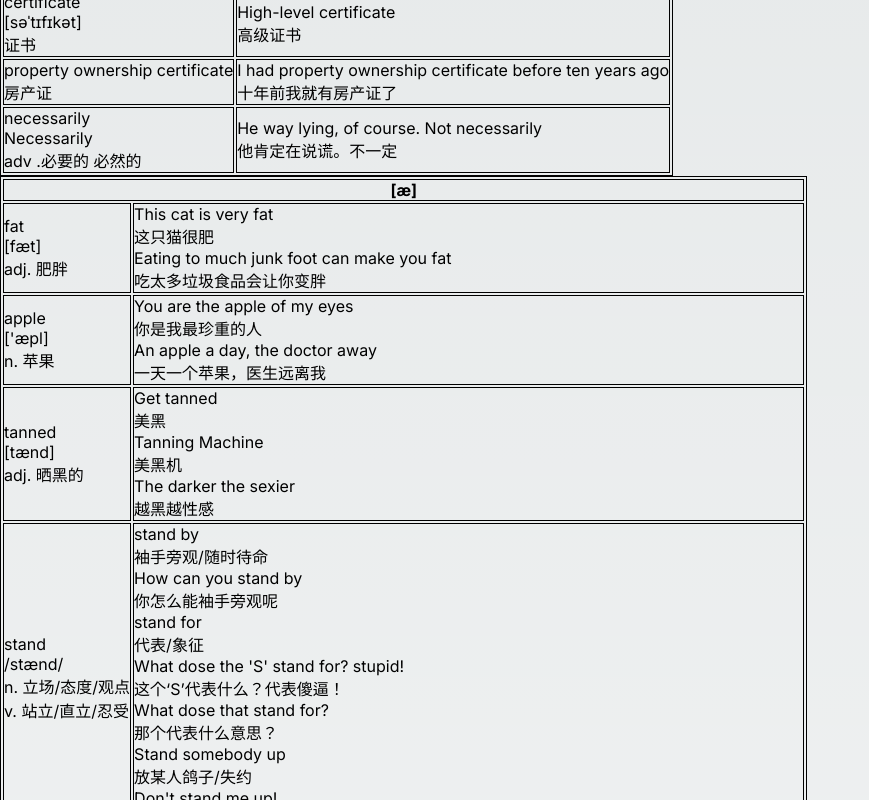
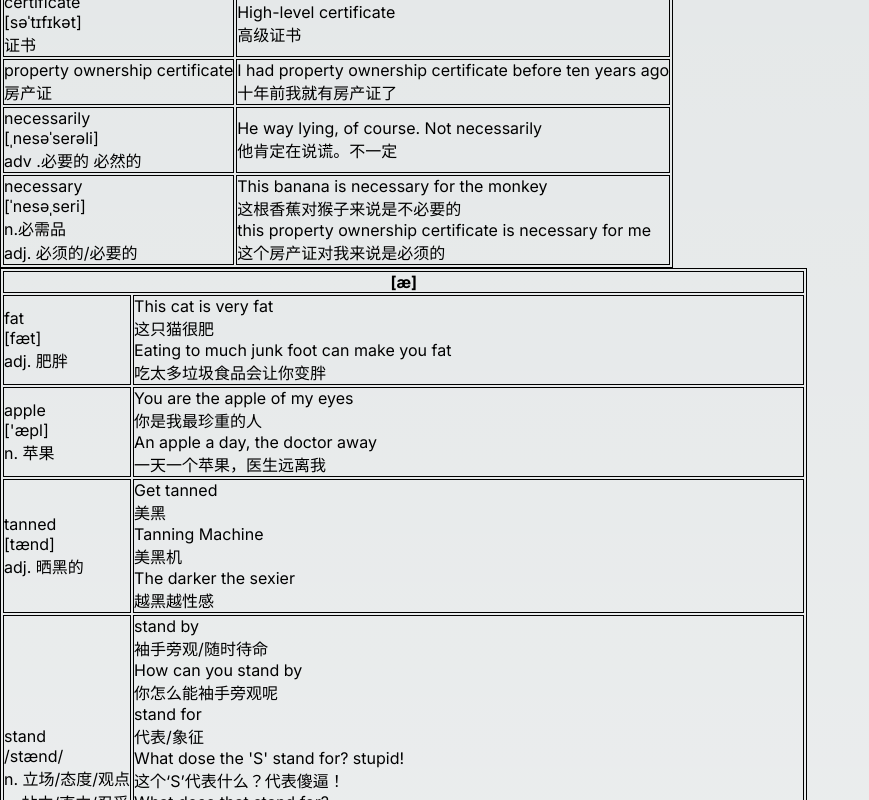
Before and after one commit to sarbia-offical/ELL, a Next.js app: page / in a window 1280 px wide. Shown: the part 2480-3280 px from the top of the page, without its empty margins (0-869 px from the left). Built offline with nearby package versions, Linux system fonts and the light colour scheme.

Commit message:
feat: "update corpus"

```diff
--- a/src/app/page.tsx
+++ b/src/app/page.tsx
@@ -4,7 +4,7 @@
  * @Author: zouwenqin
  * @Date: 2024-07-30 00:22:58
  * @LastEditors: zouwenqin
- * @LastEditTime: 2024-08-05 00:50:50
+ * @LastEditTime: 2024-08-06 00:27:10
  */
 "use client";
 import Image from "next/image";
@@ -440,7 +440,7 @@ export default function Home() {
     }
   ])
 
-  const [fifthLessonExtraInfo, setFifthLessonExtraInfo] = useState<
+  const [fourthLessonExtraInfo, setFourthLessonExtraInfo] = useState<
     Array<IExtraInfo>
   >([
     {
@@ -621,6 +621,131 @@ export default function Home() {
     }
   ])
 
+  const [fifthLessonExtraInfo, setFifthLessonExtraInfo] = useState<
+    Array<IExtraInfo>
+  >([{
+    wordComponent: RenderWordComponent(
+      "Father",
+      "/ˈfɑ:ðə(r)/",
+      <>
+        {"n. 父亲/爸爸/天父"}
+        <br/>
+        {"v. 成为父亲/做父亲"}
+      </>),
+    phraseList: [
+      {
+        originText: "My father works hard to support our family",
+        translate: "我的父亲努力工作用以维持我们的家庭"
+      },
+      {
+        originText: "He look up to his father as a role model",
+        translate: "他把他的父亲当成榜样"
+      },
+      {
+        originText: "look up to",
+        translate: "仰望..."
+      },
+      {
+        originText: "She called her father to ask for how to ride a bike",
+        translate: "她打电话给她父亲问他如何骑单车"
+      }
+    ]
+  },
+  {
+    wordComponent: RenderWordComponent(
+      "hard",
+      "/ha：(r)d/",
+      <>
+        {"adv. 努力的/艰难的"}
+        <br/>
+        {"adj. 坚固的/"}
+      </>),
+      phraseList: [
+        {
+          originText: "The wall is so hard, I can't to broke it with my hands",
+          translate: "这墙十分坚硬，我没法用手将它打破"
+        },
+        {
+          originText: "Staying alive is very hard",
+          translate: "活着很困难"
+        },
+        {
+          originText: "Learn a new Language can be very hard",
+          translate: "学习一门语言可能是非常困难的"
+        }
+      ]
+  },
+  {
+    wordComponent: RenderWordComponent(
+      "sharp",
+      "[ʃɑːrp]",
+      <>
+        {"adj. 锋利的/尖的"}
+      </>
+    ),
+    phraseList: [
+      {
+        originText: "Be careful of the knife, it's very sharp",
+        translate: "小心刀子，这很锋利"
+      },
+      {
+        originText: "The meeting started at eight'o clock sharp",
+        translate: "会议八点整开始"
+      }
+    ]
+  },
+  {
+    wordComponent: RenderWordComponent(
+      "start",
+      "/ stɑːt/",
+      <>
+        {"vt. 开始/启动"}
+        <br/>
+        {"vi. 出发"}
+        <br/>
+        {"n. 开始;起点"}
+      </>),
+    phraseList: [
+      {
+        originText: "Head start",
+        translate: "领先"
+      },
+      {
+        originText: "We have three-minute head start",
+        translate: "我们有三分钟的领先"
+      },
+      {
+        originText: "start over",
+        translate: "重新开始"
+      },
+      {
+        originText: "Let's start our relationship over",
+        translate: "重新开始我们的关系"
+      },
+      {
+        originText: "Fresh start",
+        translate: "崭新的开始"
+      },
+      {
+        originText: "new week, fresh start",
+        translate: "新的一周，新的开始"
+      },
+      {
+        originText: "start out/off",
+        translate: "开始"
+      },
+      {
+        originText: "We all start out equal",
+        translate: "我们生来平等"
+      },
+      {
+        originText: "We will start out slow",
+        translate: "我们会慢慢开始"
+      }
+    ]
+  }
+  ]);
+
   const [firstLessonSwaggy, setFirstLessonSwaggy] = useState<Array<IExtraInfo>>([
     {
       wordComponent: RenderWordComponent('be straight with', '' , '坦白/实话实说'),
@@ -702,11 +827,28 @@ export default function Home() {
       ]
     },
     {
-      wordComponent: RenderWordComponent('necessarily ', 'Necessarily', 'adv .必要的 必然的'),
+      wordComponent: RenderWordComponent('necessarily ', '[ˌnesəˈserəli]', 'adv .必要的 必然的'),
       phraseList: [
         {
           originText: 'He way lying, of course. Not necessarily',
           translate: '他肯定在说谎。不一定'
+        }
+      ]
+    },
+    {
+      wordComponent: RenderWordComponent("necessary", "[ˈnesəˌseri]", <>
+        {"n.必需品"}
+        <br/>
+        {"adj. 必须的/必要的"}
+      </>),
+      phraseList: [
+        {
+          originText: "This banana is necessary for the monkey",
+          translate: "这根香蕉对猴子来说是不必要的"
+        },
+        {
+          originText: "this property ownership certificate is necessary for me",
+          translate: "这个房产证对我来说是必须的"
         }
       ]
     }
@@ -907,7 +1049,7 @@ export default function Home() {
             <th colSpan={2}>[e]</th>
           </tr>
         </thead>
-        <tbody>{RenderExtraComponent(fifthLessonExtraInfo)}</tbody>
+        <tbody>{RenderExtraComponent(fourthLessonExtraInfo)}</tbody>
       </table>
 
       <div className={styles.scene}>
@@ -929,6 +1071,15 @@ export default function Home() {
           </tr>
         </thead>
         <tbody>{RenderExtraComponent(secondLessonSwaggy)}</tbody>
+      </table>
+
+      <table className={styles.table}>
+        <thead>
+          <tr>
+            <th colSpan={2}>[a:]</th>
+          </tr>
+        </thead>
+        <tbody>{RenderExtraComponent(fifthLessonExtraInfo)}</tbody>
       </table>
 
       <div className={styles.scene}>
```
